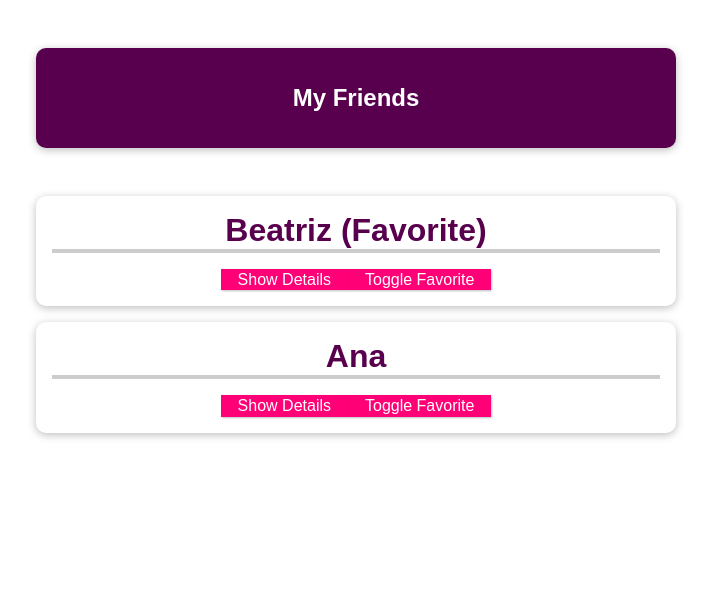
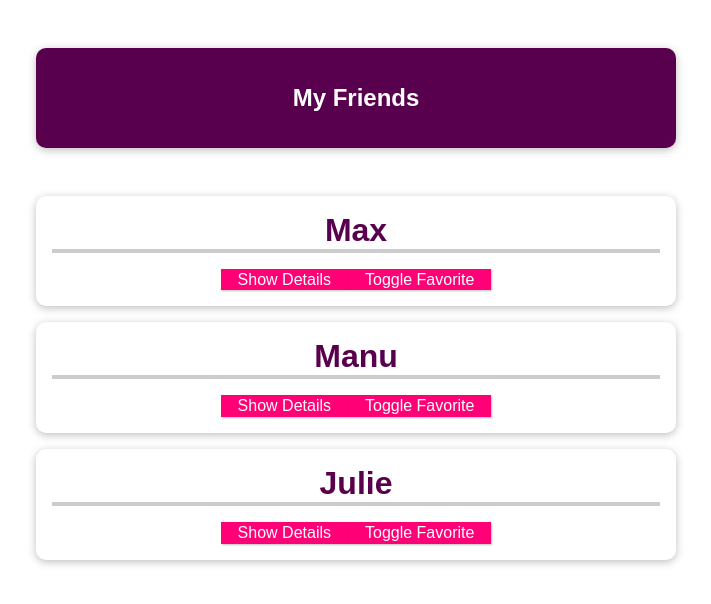
Before and after one commit to biachalegre/vuejs-studies, a Vue app in the folder projetos/projeto-01/: page / in a window 1280 px wide. Shown: the top 604 px of the page, without its empty margins (284-995 px from the left). Built offline with nearby package versions, Linux system fonts and the light colour scheme.

Commit message:
Working with Dynamic Prop Values

```diff
--- a/projetos/projeto-01/src/App.vue
+++ b/projetos/projeto-01/src/App.vue
@@ -3,16 +3,12 @@
     <header><h1>My Friends</h1></header>
     <ul>
       <friend-contact
-        name="Beatriz"
-        phone-number="12345 6789"
-        email-adress="bia@localhost.com"
-        is-favorite="1"
-      ></friend-contact>
-      <friend-contact
-        name="Ana"
-        phone-number="1237 5894"
-        email-adress="ana@localhost.com"
-        is-favorite="0"
+        v-for="friend in friends"
+        :key="friend.id"
+        :name="friend.name"
+        :phone-number="friend.phone"
+        :email-adress="friend.email"
+        :is-favorite="false"
       ></friend-contact>
     </ul>
   </section>
@@ -21,7 +17,28 @@
 <script>
 export default {
   data() {
-    return {}
+    return {
+      friends: [
+        {
+          id: 'f1',
+          name: 'Max',
+          phone: '01234 5678',
+          email: 'max@localhost.com'
+        },
+        {
+          id: 'f2',
+          name: 'Manu',
+          phone: '12345 6789',
+          email: 'manu@localhost.com'
+        },
+        {
+          id: 'f3',
+          name: 'Julie',
+          phone: '23456 7890',
+          email: 'julie@localhost.com'
+        }
+      ]
+    }
   }
 }
 </script>
--- a/projetos/projeto-01/src/components/FriendContact.vue
+++ b/projetos/projeto-01/src/components/FriendContact.vue
@@ -1,6 +1,6 @@
 <template>
   <li>
-    <h2>{{ name }} {{ friendIsFavorite === '1' ? '(Favorite)' : '' }}</h2>
+    <h2>{{ name }} {{ friendIsFavorite ? '(Favorite)' : '' }}</h2>
     <button @click="toggleDetails">{{ detailsAreVisible ? 'Hide' : 'Show' }} Details</button>
     <button @click="toggleFavorite">Toggle Favorite</button>
     <ul v-if="detailsAreVisible">
@@ -26,12 +26,9 @@
       required: true
     },
     isFavorite: {
-      type: String,
+      type: Boolean,
       required: false,
-      default: '0', // Também pode ser uma função
-      validator: function (value) {
-        return value === '0' || value === '1'
-      }
+      default: false
     }
   },
   data() {
@@ -45,11 +42,7 @@
       this.detailsAreVisible = !this.detailsAreVisible
     },
     toggleFavorite() {
-      if (this.friendIsFavorite === '1') {
-        this.friendIsFavorite = '0'
-      } else {
-        this.friendIsFavorite = '1'
-      }
+      this.friendIsFavorite = !this.friendIsFavorite
     }
   }
 }
```
